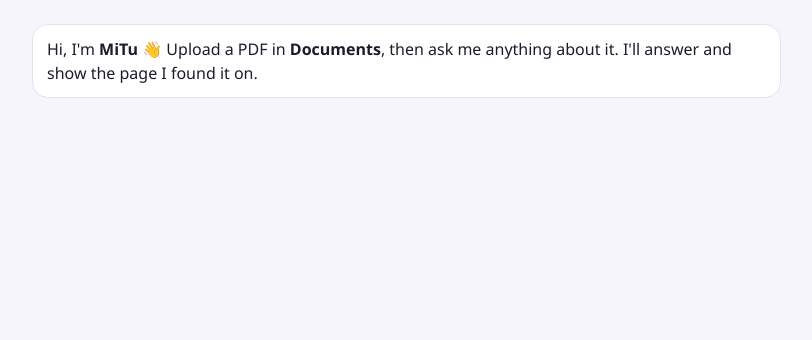
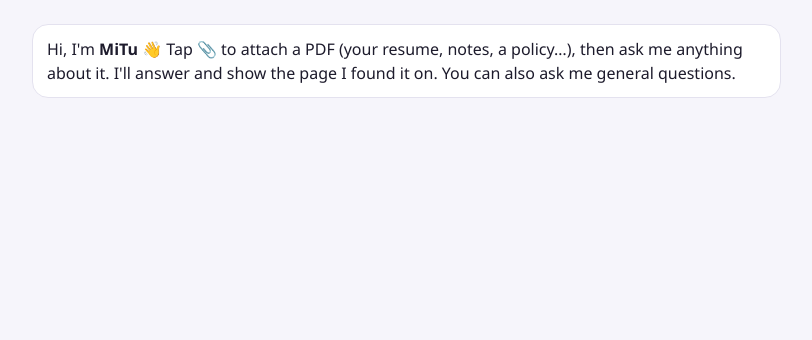
Before and after one commit to Vineetsing9019/MiTu-AI, a Spring Boot app: page / in a window 1280 px wide. Shown: the part 129-469 px from the top of the page, without its empty margins (140-952 px from the left). Run offline with Spring Boot 4, Linux system fonts and the light colour scheme; data that the repository does not hold is empty; some of the project's set-up classes (security, data sources, template engines, error pages and the like) are left out, and stand-ins take their place.

Commit message:
Welcome message points to the 📎 button

```diff
--- a/src/main/resources/static/index.html
+++ b/src/main/resources/static/index.html
@@ -31,7 +31,7 @@
     <section id="chat" class="panel active">
       <div id="messages" class="messages">
         <div class="msg bot">
-          <div class="bubble">Hi, I'm <b>MiTu</b> 👋 Upload a PDF in <b>Documents</b>, then ask me anything about it. I'll answer and show the page I found it on.</div>
+          <div class="bubble">Hi, I'm <b>MiTu</b> 👋 Tap <b>📎</b> to attach a PDF (your resume, notes, a policy…), then ask me anything about it. I'll answer and show the page I found it on. You can also ask me general questions.</div>
         </div>
       </div>
       <div class="suggest" id="suggest">
```
